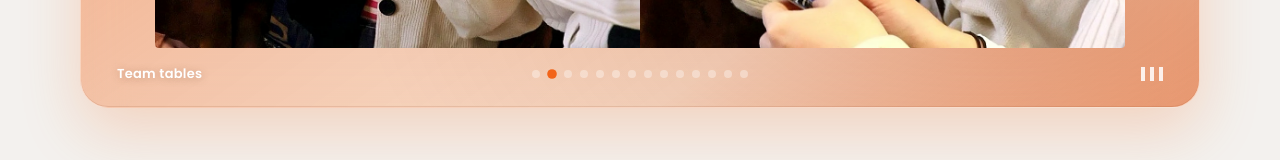
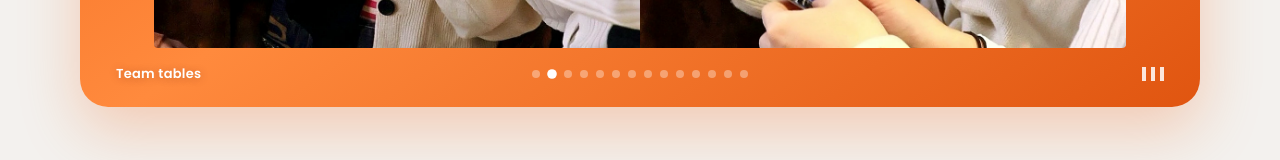
Before and after one commit to Esimuda/SeeGrowth, a React (Vite) app: page / in a window 1280 px wide. Shown: the part 3396-3556 px from the top of the page. Built offline with nearby package versions, Linux system fonts and the light colour scheme.

Commit message:
Replace events carousel glass morphism with a solid orange gradient.

```diff
--- a/src/events.css
+++ b/src/events.css
@@ -49,33 +49,9 @@
   border-radius: 28px;
   padding: 22px 18px 18px;
   overflow: hidden;
-  isolation: isolate;
-  background:
-    linear-gradient(
-      145deg,
-      rgba(242, 100, 25, 0.58) 0%,
-      rgba(242, 100, 25, 0.34) 42%,
-      rgba(255, 170, 110, 0.28) 72%,
-      rgba(242, 100, 25, 0.48) 100%
-    );
-  backdrop-filter: blur(24px) saturate(1.4);
-  -webkit-backdrop-filter: blur(24px) saturate(1.4);
-  border: 1px solid rgba(255, 255, 255, 0.42);
-  box-shadow:
-    0 22px 60px rgba(242, 100, 25, 0.22),
-    inset 0 1px 0 rgba(255, 255, 255, 0.5),
-    inset 0 -1px 0 rgba(120, 40, 0, 0.12);
-}
-
-.events-shell::before {
-  content: '';
-  position: absolute;
-  inset: 0;
-  z-index: 0;
-  pointer-events: none;
-  background:
-    radial-gradient(ellipse at 16% 18%, rgba(255, 255, 255, 0.4) 0%, transparent 44%),
-    radial-gradient(ellipse at 86% 82%, rgba(180, 50, 0, 0.28) 0%, transparent 50%);
+  background: linear-gradient(145deg, #F26419 0%, #ff8a3d 45%, #e05510 100%);
+  border: 0;
+  box-shadow: 0 22px 60px rgba(242, 100, 25, 0.28);
 }
 
 .events-stage {
@@ -190,7 +166,7 @@
 
 .events-dot.is-active,
 .events-dot:hover {
-  background: #F26419;
+  background: #fff;
   transform: scale(1.2);
 }
 
```
